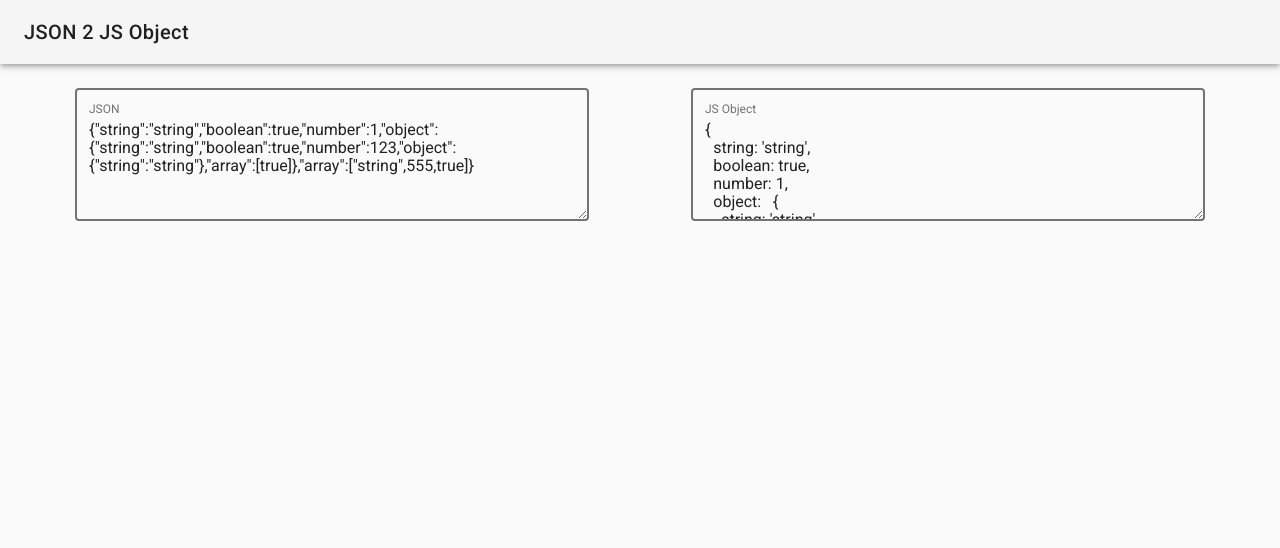
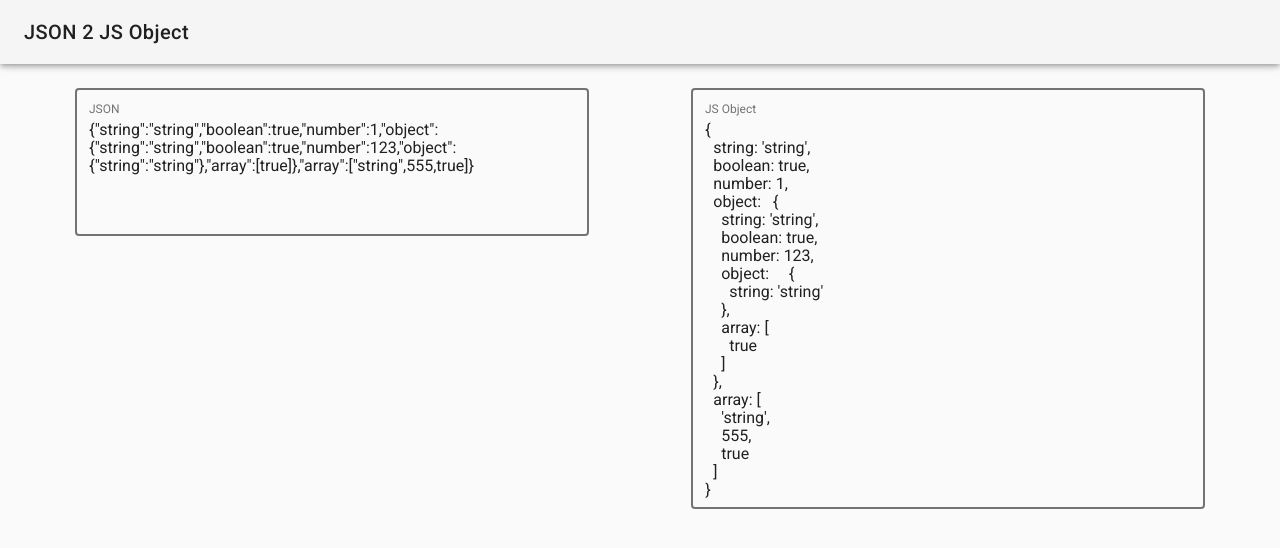
Before and after one commit to wilf312/json2jsObject, a Vue app: page / in a window 1280 px wide. Shown: the top 548 px of the page. Built offline with nearby package versions, Linux system fonts and the light colour scheme.

Commit message:
fix vuetify

```diff
--- a/package.json
+++ b/package.json
@@ -16,7 +16,7 @@
   },
   "dependencies": {
     "vue": "^2.6.10",
-    "vuetify": "^1.2.4"
+    "vuetify": "^1.5.11"
   },
   "devDependencies": {
     "@babel/core": "^7.4.3",
--- a/src/components/Content.vue
+++ b/src/components/Content.vue
@@ -1,26 +1,33 @@
 <template>
-  <v-container fluid>
+  <v-container
+    fluid
+    fill-height
+  >
     <v-slide-y-transition mode="out-in">
       <v-layout
         row
         justify-space-around
       >
         <v-flex xs5>
-          <v-text-field
+          <v-textarea
             v-model="input"
+            outline
             label="JSON"
             textarea
             multi-line
             box
+            auto-grow
           />
         </v-flex>
         <v-flex xs5>
-          <v-text-field
+          <v-textarea
             v-model="_output"
+            outline
             label="JS Object"
             textarea
             multi-line
             box
+            auto-grow
           />
         </v-flex>
       </v-layout>
```
Also changed, not shown: 1 other file (tests, documents, lock files or other folders).
